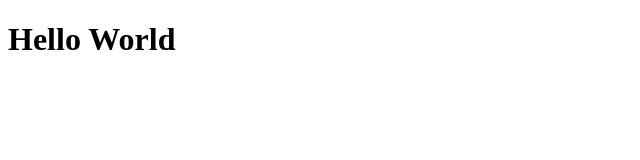
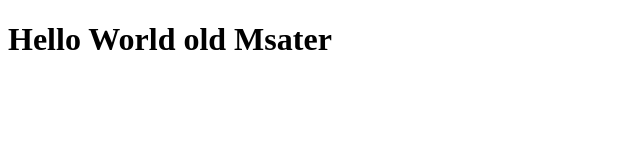
Before and after one commit to Milton3000/test, a plain HTML site: page index.html in a window 1280 px wide. Shown: the whole page, without its empty margins (0-640 px from the left). Drawn offline with Linux system fonts and the light colour scheme.

Commit message:
updated old master

```diff
--- a/index.html
+++ b/index.html
@@ -3,7 +3,7 @@
 <head>
     <meta charset="UTF-8" />
     <title>title</title>
-    <h1> Hello World </h1>
+    <h1> Hello World old Msater </h1>
 </head>
 <body>
 
```
